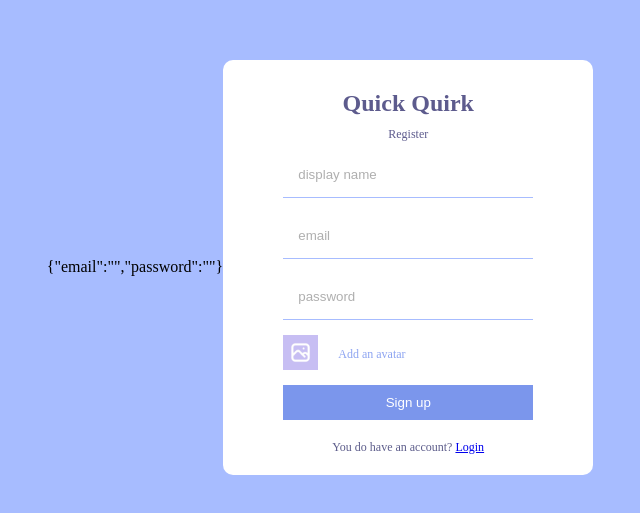
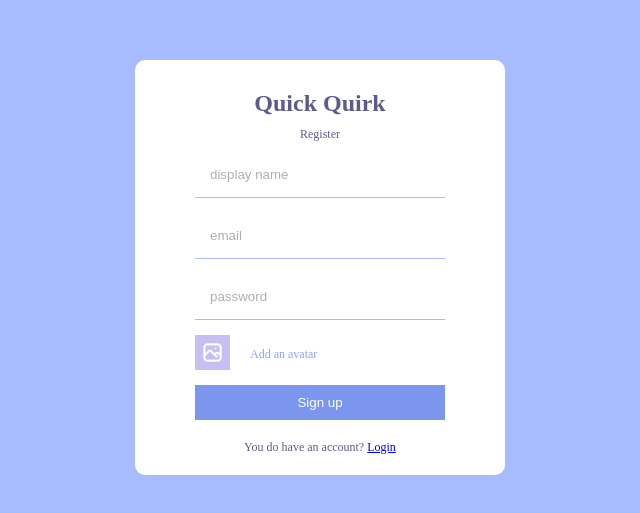
Before and after one commit to IsmailAbbasi/myChatApp, a React (Create React App) app: page /register in a window 1280 px wide. Shown: the part 133-646 px from the top of the page, without its empty margins (320-960 px from the left). Built offline with nearby package versions, Linux system fonts and the light colour scheme; no server answers.

Commit message:
search bar minor bug fixes

```diff
--- a/src/components/Search.jsx
+++ b/src/components/Search.jsx
@@ -130,11 +130,12 @@ const Search = () => {
   };
 
   const handleKey = (e) => {
-    e.code === "Enter" && handleSearch();
+    // e.code === "Enter" && handleSearch();
+    e.key === "Enter" && handleSearch();
   };
 
   const handleSelect = async () => {
-    //check whether the group(chats in firestore) exists, if not create
+
     const combinedId =
       currentUser.uid > user.uid
         ? currentUser.uid + user.uid
@@ -143,10 +144,10 @@ const Search = () => {
       const res = await getDoc(doc(db, "chats", combinedId));
 
       if (!res.exists()) {
-        //create a chat in chats collection
+
         await setDoc(doc(db, "chats", combinedId), { messages: [] });
 
-        //create user chats
+
         await updateDoc(doc(db, "userChats", currentUser.uid), {
           [combinedId + ".userInfo"]: {
             uid: user.uid,
--- a/src/pages/Register.jsx
+++ b/src/pages/Register.jsx
@@ -163,7 +163,7 @@ const Register = () => {
 
   return (
     <div className="formContainer">
-      {JSON.stringify(form)}
+      {/* {JSON.stringify(form)} */}
       <div className="formWrapper">
         <div>{message}</div>
         <span className="logo">Quick Quirk</span>
```
